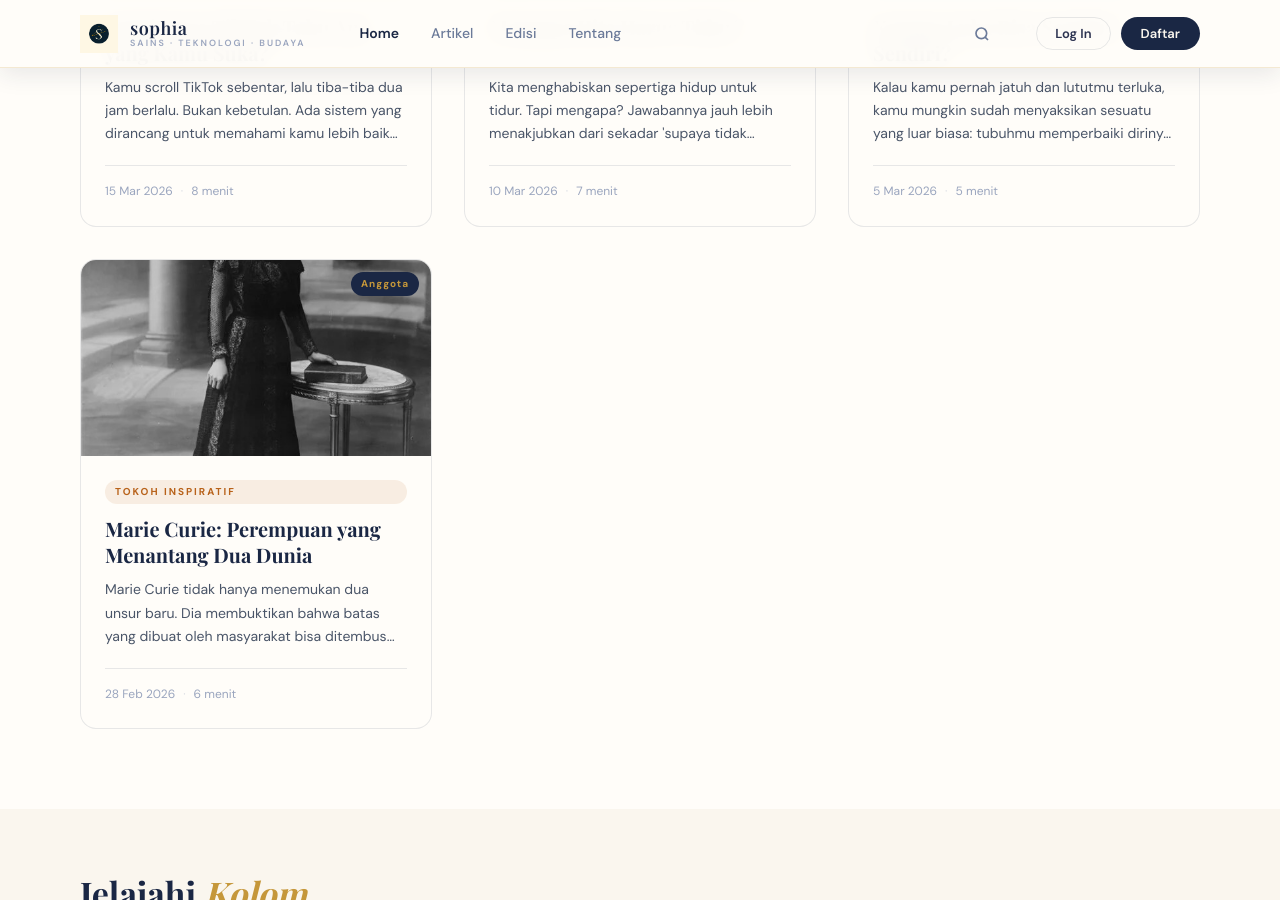
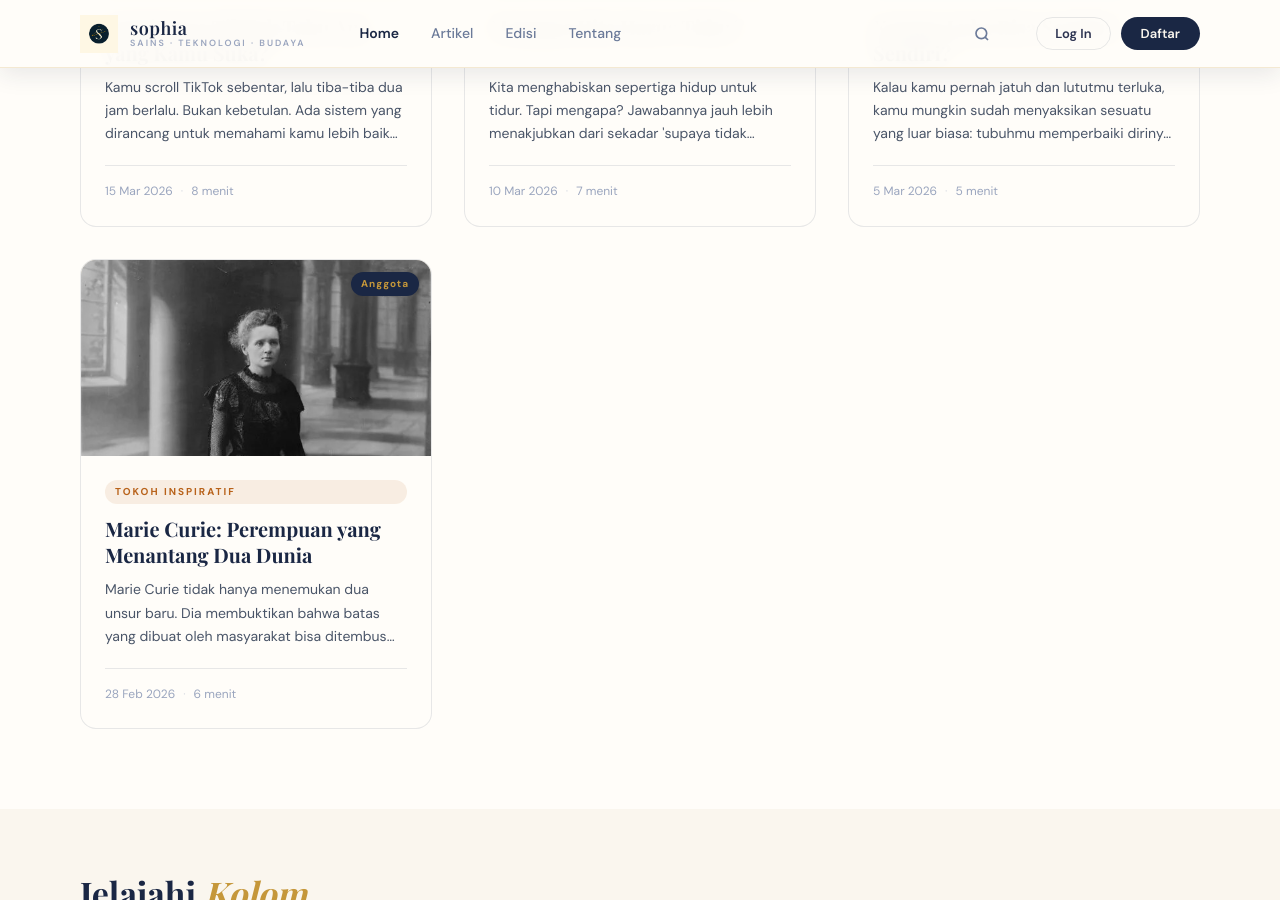
Before and after one commit to sophia-majalah-sains/sophia, a Jekyll site: the page built from index.html, in a window 1280 px wide and 900 px high, scrolled down 1073 px. Built offline with Jekyll 4.4.1, drawn with Linux system fonts in a browser that asks for light colours; some web fonts are replaced.

Commit message:
Add files via upload

```diff
--- a/artikel/index.html
+++ b/artikel/index.html
@@ -47,7 +47,11 @@ permalink: /artikel/
            data-rubrik="{{ article.rubrik | downcase | replace: ' ', '-' | replace: '&', '' | replace: '--', '-' }}">
           <div class="card-img">
             {% if article.cover_image %}
-            <img src="{{ article.cover_image | relative_url }}" alt="{{ article.title }}" loading="lazy">
+            {% if article.cover_image contains 'http' %}
+            <img src="{{ article.cover_image }}" alt="{{ article.title }}" loading="lazy" style="object-position: {{ article.cover_position | default: 'center center' }}">
+            {% else %}
+            <img src="{{ article.cover_image | relative_url }}" alt="{{ article.title }}" loading="lazy" style="object-position: {{ article.cover_position | default: 'center center' }}">
+            {% endif %}
             {% else %}
             <div class="card-img-placeholder">{{ article.rubrik | slice: 0 }}</div>
             {% endif %}
--- a/index.html
+++ b/index.html
@@ -57,7 +57,11 @@ title: Sophia · Sains, Teknologi & Budaya untuk Keluarga Indonesia
       <a href="{{ article.url | relative_url }}" class="article-card fade-up" data-rubrik="{{ article.rubrik | downcase | replace: ' ', '-' }}">
         <div class="card-img">
           {% if article.cover_image %}
-          <img src="{{ article.cover_image | relative_url }}" alt="{{ article.title }}" loading="lazy">
+          {% if article.cover_image contains 'http' %}
+          <img src="{{ article.cover_image }}" alt="{{ article.title }}" loading="lazy" style="object-position: {{ article.cover_position | default: 'center center' }}">
+          {% else %}
+          <img src="{{ article.cover_image | relative_url }}" alt="{{ article.title }}" loading="lazy" style="object-position: {{ article.cover_position | default: 'center center' }}">
+          {% endif %}
           {% else %}
           <div class="card-img-placeholder">{{ article.rubrik | slice: 0 }}</div>
           {% endif %}
```
